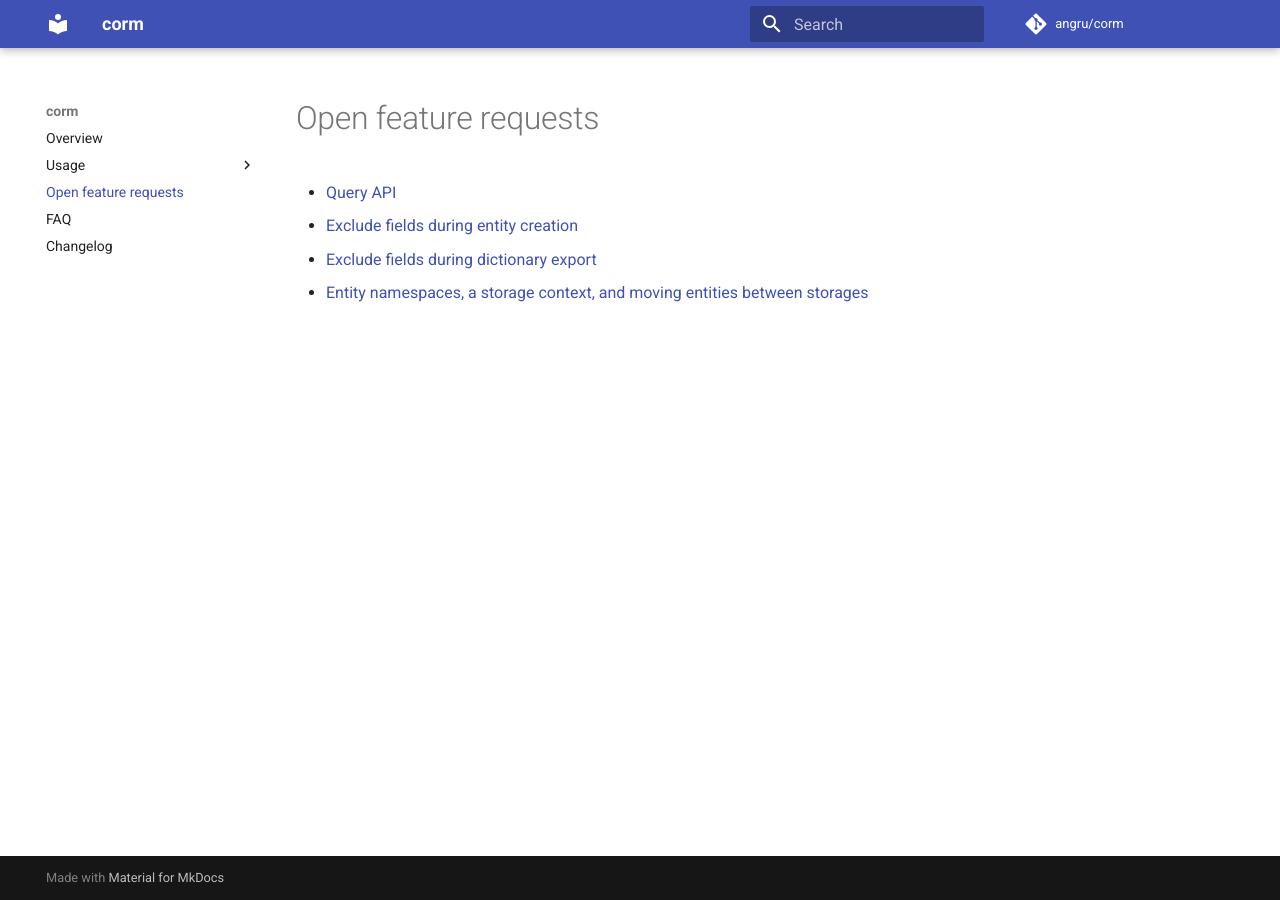
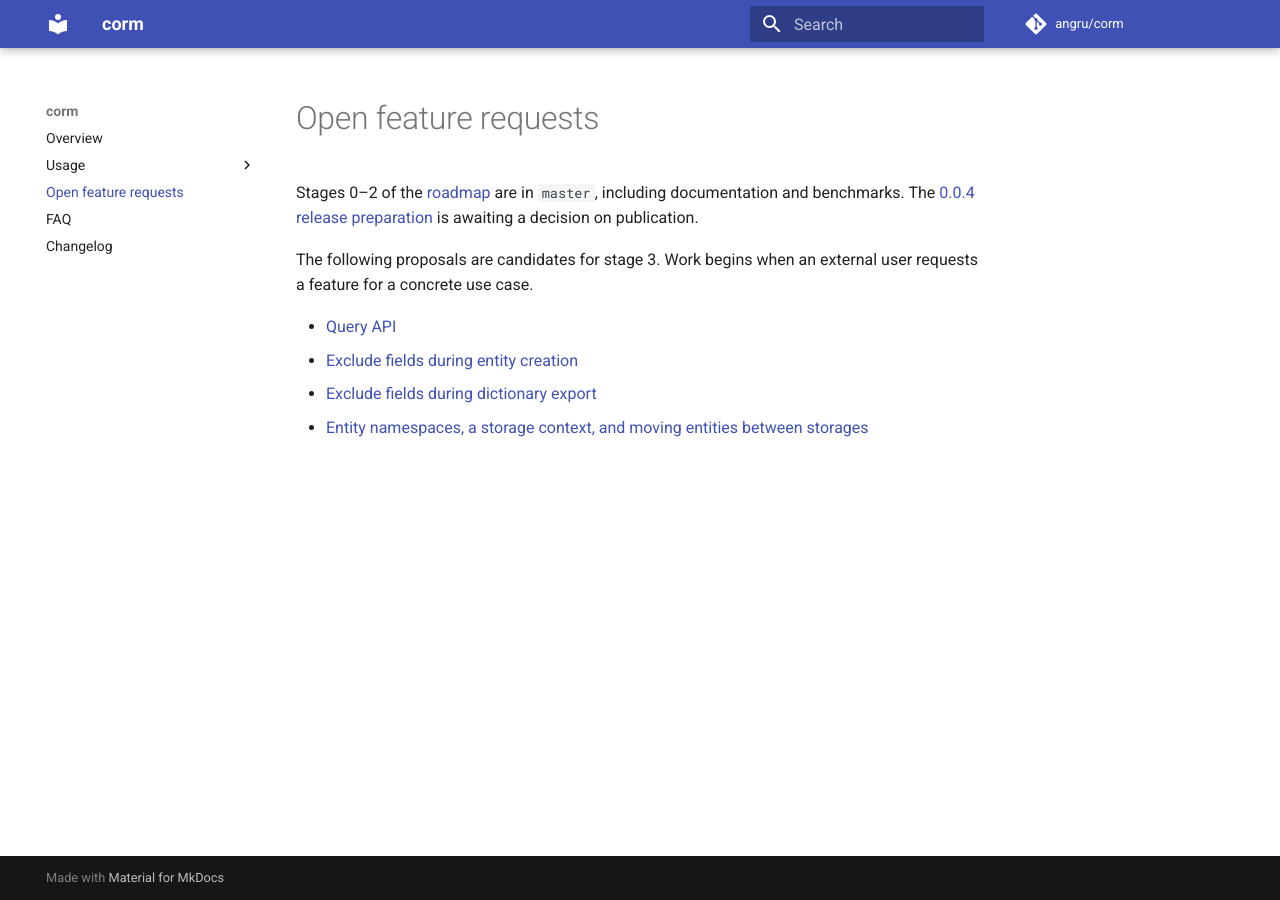
Before and after one commit to angru/corm, an MkDocs documentation site: the page built from docs/to-be-done.md, in a window 1280 px wide. Built offline with MkDocs 1.6.1 and Material for MkDocs 9.7.7, drawn with Linux system fonts in a browser that asks for light colours; comment, search, counter and statistics services are not loaded.

Commit message:
Document roadmap progress and the pending release decision

```diff
--- a/docs/to-be-done.md
+++ b/docs/to-be-done.md
@@ -1,4 +1,8 @@
 # Open feature requests
+
+Stages 0–2 of the [roadmap](https://github.com/angru/corm/issues/26) are in `master`, including documentation and benchmarks. The [0.0.4 release preparation](https://github.com/angru/corm/pull/47) is awaiting a decision on publication.
+
+The following proposals are candidates for stage 3. Work begins when an external user requests a feature for a concrete use case.
 
 - [Query API](https://github.com/angru/corm/issues/5)
 - [Exclude fields during entity creation](https://github.com/angru/corm/issues/6)
```
